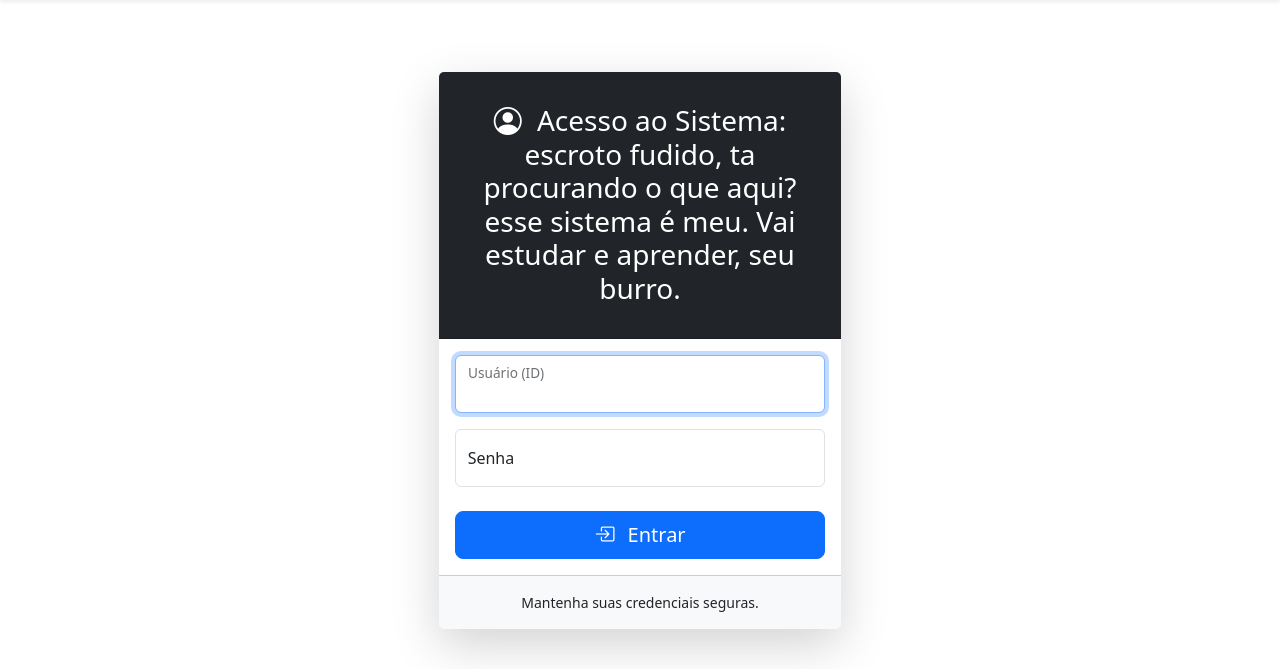
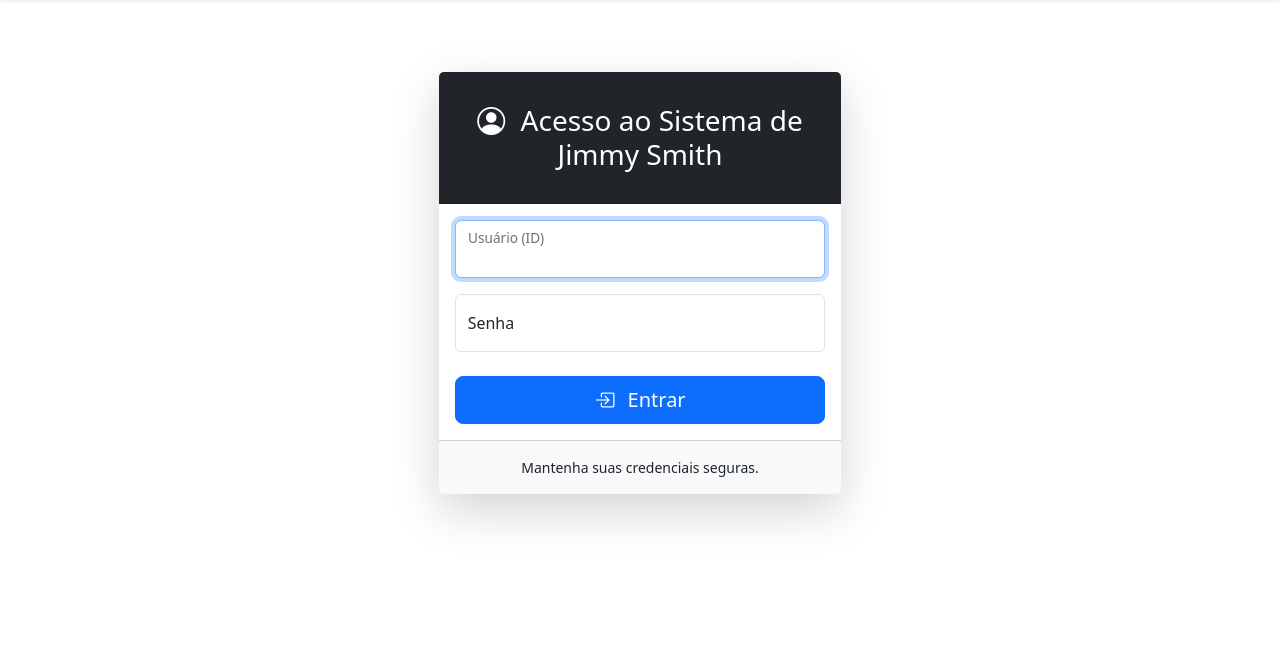
Before and after one commit to smithymmije/expedicao_web_sistema, a Flask app: page /login in a window 1280 px wide. Shown: the part 56-725 px from the top of the page. Run offline with Flask 3, Linux system fonts and the light colour scheme; parts of the project's set-up code (start-up, migrations or seed data) failed here and were passed over.

Commit message:
Atualizar o login.html

```diff
--- a/templates/login.html
+++ b/templates/login.html
@@ -8,8 +8,7 @@
         <div class="card shadow-lg border-0 rounded-lg">
             <div class="card-header bg-dark text-white text-center">
                 <h3 class="fw-light my-4">
-                    <i class="bi bi-person-circle me-2"></i> Acesso ao Sistema: escroto fudido, ta procurando o que aqui? esse sistema é meu. Vai estudar e aprender, seu burro.
-                </h3>
+                    <i class="bi bi-person-circle me-2"></i> Acesso ao Sistema de Jimmy Smith</h3>
             </div>
             <div class="card-body">
 
```
